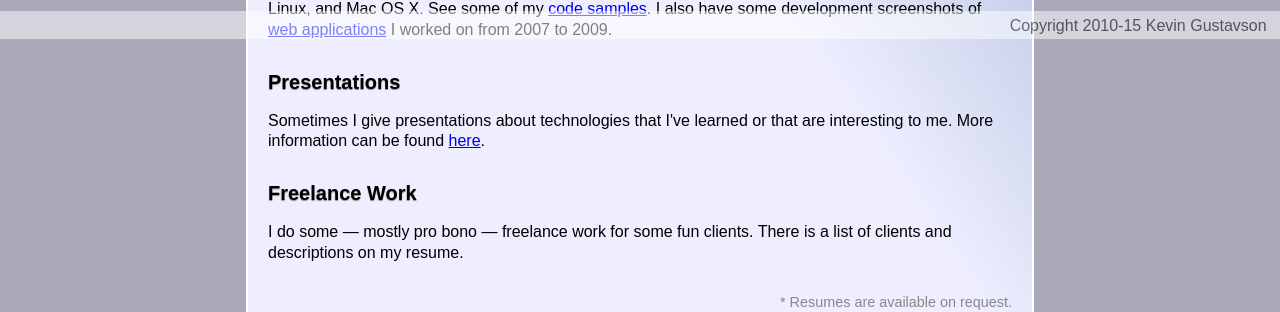
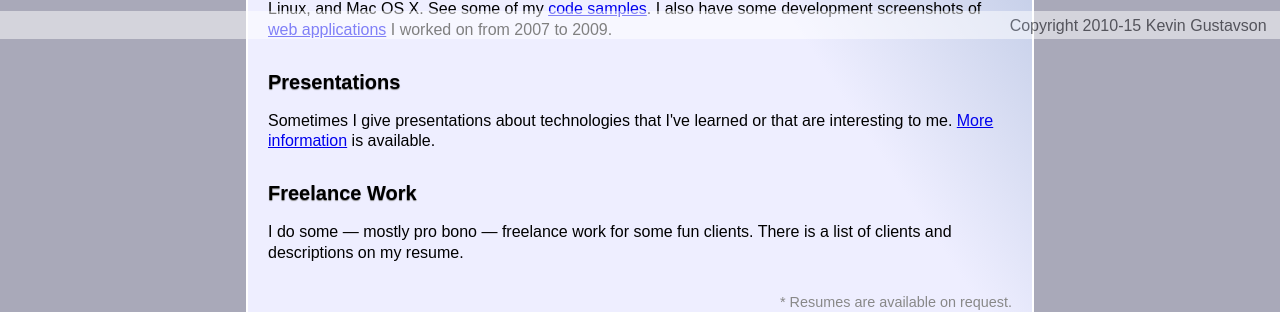
Before and after one commit to kgust/kgust.github.io, a Jekyll site: the page built from index.html, in a window 1280 px wide. Shown: the part 861-1173 px from the top of the page. Built offline with Jekyll 4.4.1, drawn with Linux system fonts in a browser that asks for light colours.

Commit message:
More descriptive text

```diff
--- a/_layouts/home.html
+++ b/_layouts/home.html
@@ -5,7 +5,7 @@
     <title>Kevin Gustavson.info</title>
     <meta name="Content-Language" content="English" />
     <meta http-equiv="Content-Type" content="text/html;charset=UTF-8" />
-    <meta name="Description" content="" />
+    <meta name="Description" content="A portofolio page for Kevin Gustavson" />
     <meta name="language" content="en-US" />
     <meta name="Abstract" content="" />
     <meta name="Author" content="Kevin D. Gustavson" />
--- a/index.html
+++ b/index.html
@@ -100,7 +100,7 @@ title: KevinGustavson.info
     <h2>Presentations</h2>
     <p>
         Sometimes I give presentations about technologies that I've learned
-        or that are interesting to me.  More information can be found <a href="/presentations/">here</a>.
+        or that are interesting to me.  <a href="/presentations/">More information</a> is available.
     </p>
 
     <h2>Freelance Work</h2>
```
